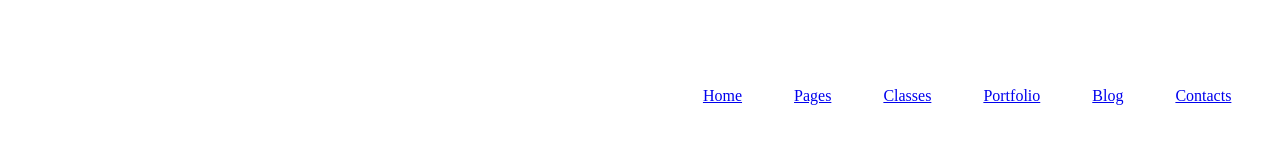
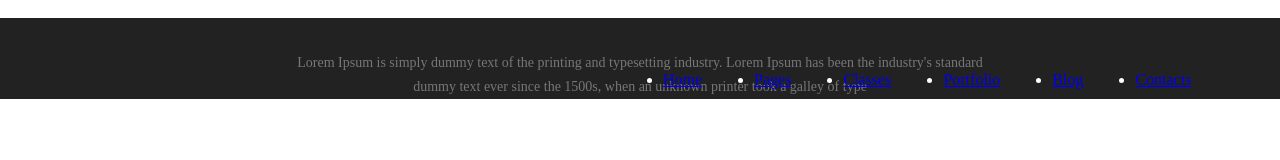
Before and after one commit to SONTHAI952/De4AHT, a plain HTML site: page index.html in a window 1280 px wide. Drawn offline with Linux system fonts and the light colour scheme.

Commit message:
2nd commit

```diff
--- a/css/de4.css
+++ b/css/de4.css
@@ -1,3 +1,12 @@
+* {
+    margin: 0;
+    padding: 0;
+}
+
+.container {
+    max-width: 1170px;
+    margin: auto;
+}
 h1{
     color:#ffffff;
 }
@@ -16,3 +25,22 @@ h1{
     z-index: 18;
     column-gap: 52px;
 }
+
+.footer {
+    max-width: 100%;
+    background-color: rgb(34, 34, 34);
+}
+.top-content {
+    width: 715px;
+    margin-left: auto;
+    margin-right: auto;
+    padding-top: 33px;
+    display: block;
+}
+.top-content p{
+    text-decoration: none;
+    color: rgb(119, 119, 119);
+    font-size: 14px;
+    text-align: center;
+    line-height: 24px;
+}
--- a/index.html
+++ b/index.html
@@ -42,7 +42,15 @@
                 </div>
             </div>
         </header>
-
+        <footer>
+            <div class="footer">
+                <div class="container">
+                    <div class="top-content">
+                        <p>Lorem Ipsum is simply dummy text of the printing and typesetting industry. Lorem Ipsum has been the industry's standard dummy text ever since the 1500s, when an unknown printer took a galley of type</p>
+                    </div>
+                </div>
+            </div>
+        </footer>
     </div>
 </body>
 </html>
```
